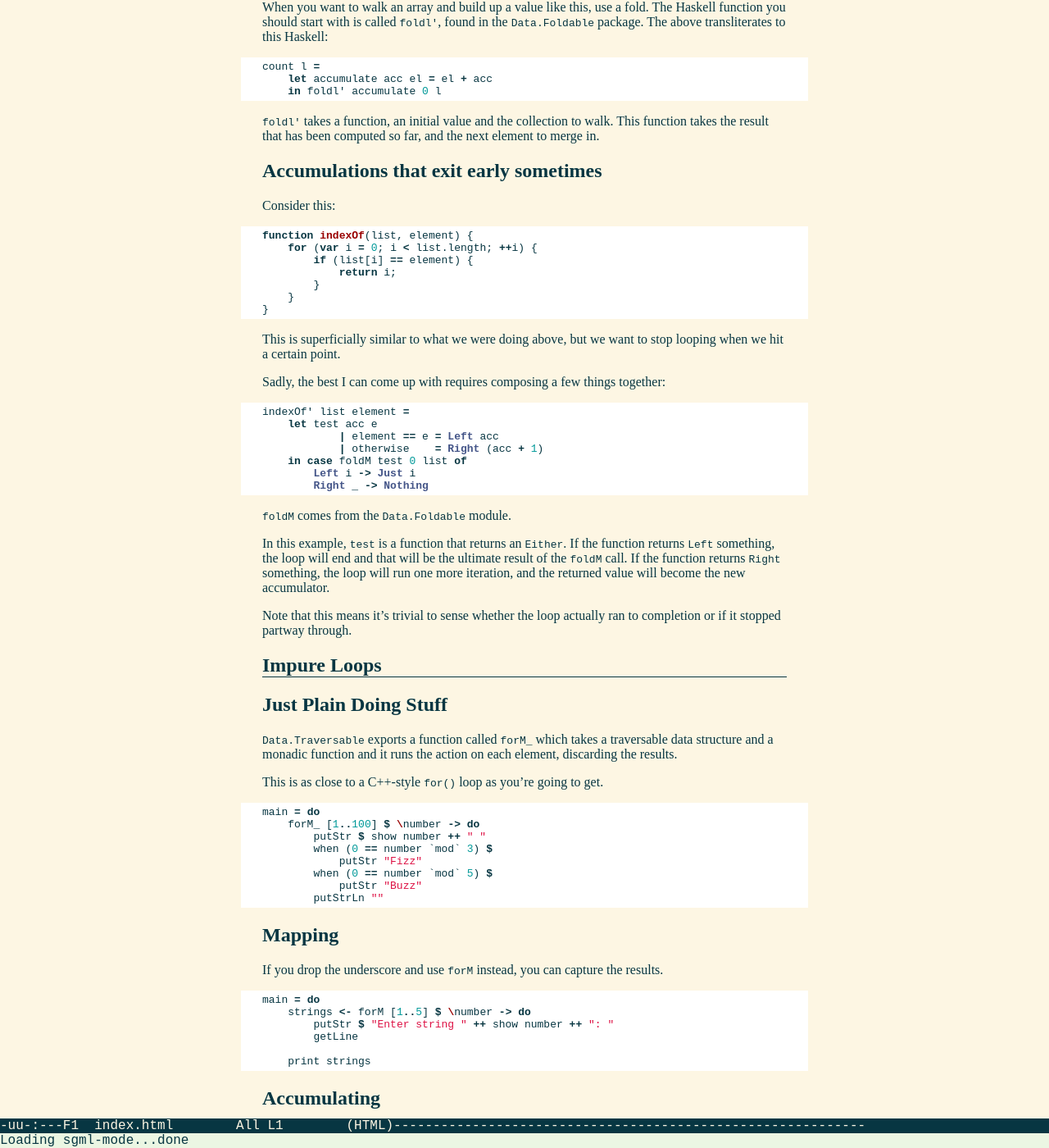
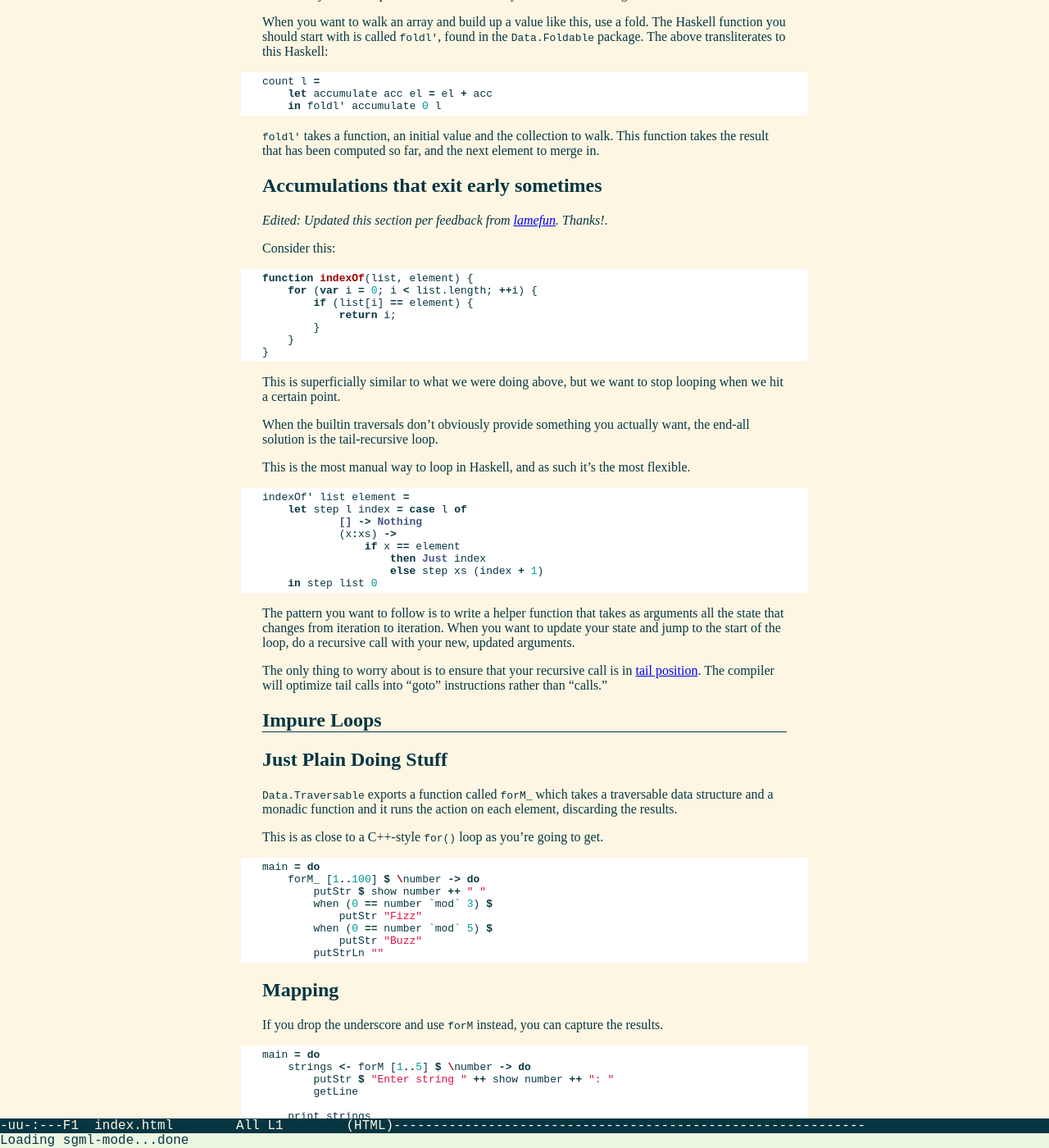
Before and after one commit to andyfriesen/andyfriesen.github.io, a Jekyll site: the page built from _posts/2015-12-18-haskell-basics-how-to-loop.md, in a window 1280 px wide and 1400 px high, scrolled down 994 px. Shown: the whole window at 82% size. Built offline with Jekyll 4.4.1, drawn with Linux system fonts in a browser that asks for light colours; Markdown is read by kramdown in place of the engine named in the settings; some of the changed text lies outside the part shown.

Commit message:
Update loop post per feedback.

````diff
--- a/_config.yml
+++ b/_config.yml
@@ -1,3 +1,4 @@
 markdown: redcarpet
 encoding: utf-8
 paginate: 1
+highlighter: pygments
--- a/_posts/2015-12-18-haskell-basics-how-to-loop.md
+++ b/_posts/2015-12-18-haskell-basics-how-to-loop.md
@@ -56,6 +56,8 @@ count l =
 
 ## Accumulations that exit early sometimes
 
+*Edited: Updated this section per feedback from [lamefun](https://www.reddit.com/user/lamefun).  Thanks!*.
+
 Consider this:
 
 ```js
@@ -70,23 +72,24 @@ function indexOf(list, element) {
 
 This is superficially similar to what we were doing above, but we want to stop looping when we hit a certain point.
 
-Sadly, the best I can come up with requires composing a few things together:
+When the builtin traversals don't obviously provide something you actually want, the end-all solution is the tail-recursive loop.
+
+This is the most manual way to loop in Haskell, and as such it's the most flexible.
 
 ```haskell
 indexOf' list element =
-    let test acc e
-            | element == e = Left acc
-            | otherwise    = Right (acc + 1)
-    in case foldM test 0 list of
-        Left i -> Just i
-        Right _ -> Nothing
+    let step l index = case l of
+            [] -> Nothing
+            (x:xs) ->
+                if x == element
+                    then Just index
+                    else step xs (index + 1)
+    in step list 0
 ```
 
-`foldM` comes from the `Data.Foldable` module.
+The pattern you want to follow is to write a helper function that takes as arguments all the state that changes from iteration to iteration.  When you want to update your state and jump to the start of the loop, do a recursive call with your new, updated arguments.
 
-In this example, `test` is a function that returns an `Either`.  If the function returns `Left` something, the loop will end and that will be the ultimate result of the `foldM` call.  If the function returns `Right` something, the loop will run one more iteration, and the returned value will become the new accumulator.
-
-Note that this means it’s trivial to sense whether the loop actually ran to completion or if it stopped partway through.
+The only thing to worry about is to ensure that your recursive call is in [tail position](https://en.wikipedia.org/wiki/Tail_call).  The compiler will optimize tail calls into "goto" instructions rather than "calls."
 
 # Impure Loops
 
@@ -152,7 +155,7 @@ main = do
 
 ## Accumulation with early termination
 
-The simplest thing is to hand-roll a tail-recursive loop.
+Just like with pure code, when libraries don't seem to offer what you want, just write out the tail-recursive loop.  The only difference is that monadic functions generally have to `return` some value in non-recursive cases.  If you just want to do stuff and don't have a result you want to carry back, return `()`.  Think of it as an empty tuple.
 
 ```haskell
 main = do
````
Also changed, not shown: other parts of _posts/2015-12-18-haskell-basics-how-to-loop.md (+1 -1 lines).
